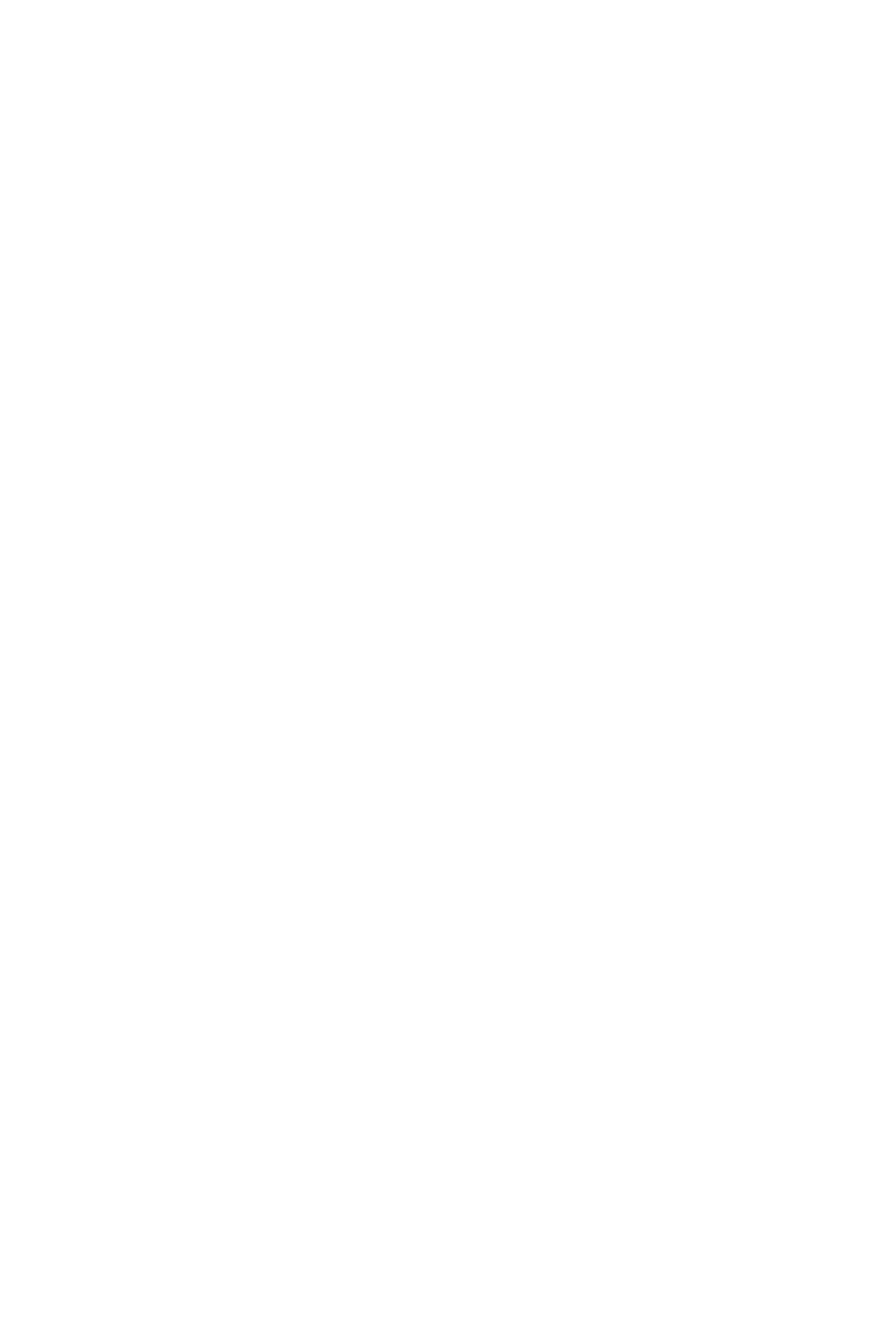
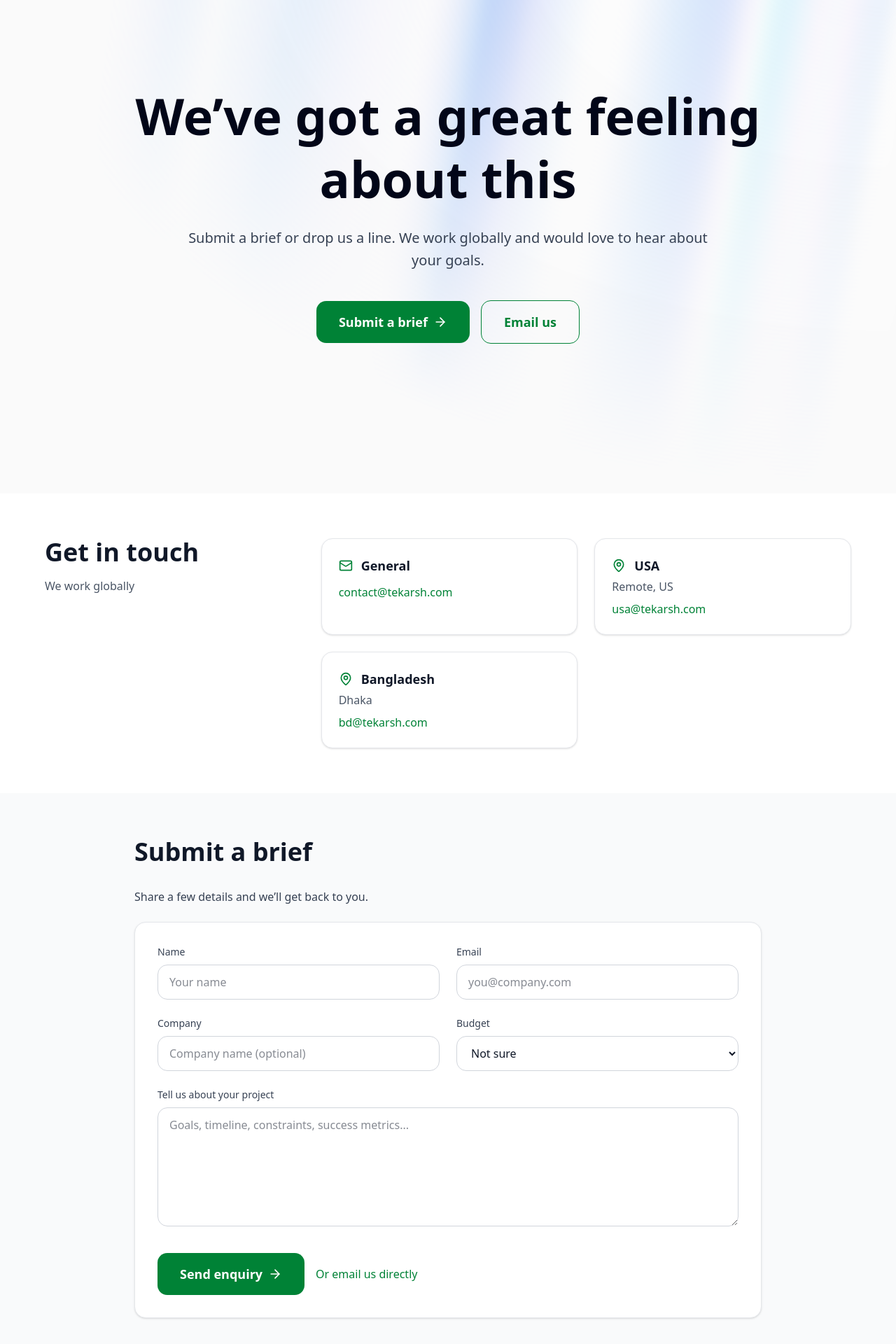
Before and after one commit to NafisaMehreen/Tekarsh-beta, a React (Vite) app: page /contacts in a window 1280 px wide. Before the commit this address had no page. Shown: the part 180-2100 px from the top of the page at 70% size. Before the commit the page ends 800 px from the top, so only its background shows below. Built offline with nearby package versions, Linux system fonts and the light colour scheme.

Commit message:
contacts

```diff
--- a/src/Navbar.jsx
+++ b/src/Navbar.jsx
@@ -10,6 +10,7 @@ export const Navbar = ({ onMenuClick }) => {
     { label: "Home", isActive: true },
     { label: "About", isActive: false },
     { label: "Services", isActive: false },
+    { label: "Contacts", isActive: false },
     { label: "Career", isActive: false },
   ]);
 
@@ -60,6 +61,7 @@ export const Navbar = ({ onMenuClick }) => {
             location.pathname === '/client-services' ||
             location.pathname === '/data-processing'
           )) ||
+          (item.label === "Contacts" && location.pathname === "/contacts") ||
           (item.label === "Career" && location.pathname === "/career")
       }))
     );
@@ -93,6 +95,8 @@ export const Navbar = ({ onMenuClick }) => {
       navigate('/');
     } else if (label === "About") {
       navigate('/about');
+    } else if (label === "Contacts") {
+      navigate('/contacts');
     } else if (label === "Career") {
       navigate('/career');
     } else {
--- a/src/main.jsx
+++ b/src/main.jsx
@@ -8,6 +8,7 @@ import { Qa } from './routes/Qa.jsx'
 import { Dataprocess } from './routes/Dataprocess.jsx'
 import { About } from './routes/About.jsx'
 import { ClientServices } from './routes/ClientServices.jsx'
+import { Contacts } from './routes/Contacts.jsx'
 
 ReactDOM.createRoot(document.getElementById('root')).render(
   <React.StrictMode>
@@ -19,6 +20,7 @@ ReactDOM.createRoot(document.getElementById('root')).render(
         <Route path="/data-processing" element={<Dataprocess />} />
         <Route path="/about" element={<About />} />
         <Route path="/client-services" element={<ClientServices />} />
+        <Route path="/contacts" element={<Contacts />} />
       </Routes>
     </BrowserRouter>
   </React.StrictMode>,
--- a/src/routes/Contacts.jsx
+++ b/src/routes/Contacts.jsx
@@ -0,0 +1,159 @@
+import React, { useMemo } from 'react';
+import { Navbar } from '../Navbar.jsx';
+import { TekarshFooter } from '../components/TekarshFooter.jsx';
+import { AuroraBackground } from '../components/ui/aurora-background.jsx';
+import { Mail, MapPin, ArrowRight } from 'lucide-react';
+
+export const Contacts = () => {
+	const contactEmail = 'contact@tekarsh.com';
+	const usaEmail = 'usa@tekarsh.com';
+	const bdEmail = 'bd@tekarsh.com';
+
+	const mailtoHref = useMemo(() => {
+		const subject = encodeURIComponent('New enquiry via Tekarsh website');
+		const body = encodeURIComponent(
+			'Hi Tekarsh Team,%0D%0A%0D%0A' +
+			"I would like to discuss a new project. Here's a quick summary:%0D%0A%0D%0A" +
+			'- Company:%0D%0A' +
+			'- Budget/Timeline:%0D%0A' +
+			'- Goals:%0D%0A%0D%0A' +
+			'Thanks!'
+		);
+		return `mailto:${contactEmail}?subject=${subject}&body=${body}`;
+	}, [contactEmail]);
+
+	return (
+		<div className="font-sans text-gray-900 scroll-smooth bg-neutral-100 min-h-screen">
+			{/* Navigation */}
+			<div className="fixed top-0 w-full z-50">
+				<Navbar />
+			</div>
+
+			{/* Hero */}
+			<section className="pt-[85px]">
+				<AuroraBackground className="py-20 sm:py-24 lg:py-32">
+					<div className="relative z-10 max-w-5xl mx-auto px-6 text-center">
+						<h1 className="text-5xl md:text-7xl font-bold mb-6 leading-tight animate-fade-in-up">
+							We’ve got a great feeling about this
+						</h1>
+						<p className="text-lg md:text-xl text-gray-700 max-w-3xl mx-auto mb-10 leading-relaxed animate-fade-in-up" style={{ animationDelay: '0.15s' }}>
+							Submit a brief or drop us a line. We work globally and would love to hear about your goals.
+						</p>
+						<div className="flex flex-col sm:flex-row items-center justify-center gap-4 animate-fade-in-up" style={{ animationDelay: '0.25s' }}>
+							<a href="#contact-form" className="bg-green-700 hover:bg-green-800 text-white font-semibold flex items-center justify-center text-base md:text-lg px-8 py-4 rounded-xl transition-colors duration-200 min-touch-target">
+								Submit a brief
+								<ArrowRight className="ml-2 w-5 h-5" />
+							</a>
+							<a href={mailtoHref} className="bg-transparent border border-green-700 text-green-700 hover:bg-green-50 font-semibold flex items-center justify-center text-base md:text-lg px-8 py-4 rounded-xl transition-colors duration-200 min-touch-target">
+								Email us
+							</a>
+						</div>
+					</div>
+				</AuroraBackground>
+			</section>
+
+			{/* Contact Info */}
+			<section className="py-16 px-6 md:px-12 lg:px-16 bg-white">
+				<div className="max-w-6xl mx-auto grid grid-cols-1 md:grid-cols-3 gap-8">
+					<div className="md:col-span-1">
+						<h2 className="text-3xl md:text-4xl font-bold mb-4">Get in touch</h2>
+						<p className="text-gray-600">We work globally</p>
+					</div>
+					<div className="md:col-span-2 grid grid-cols-1 sm:grid-cols-2 gap-6">
+						<div className="p-6 rounded-2xl border border-gray-200 bg-white shadow-sm hover:shadow-md transition-shadow">
+							<div className="flex items-center gap-3 mb-3">
+								<Mail className="w-5 h-5 text-green-700" />
+								<h3 className="text-lg font-semibold">General</h3>
+							</div>
+							<a href={`mailto:${contactEmail}`} className="text-green-700 font-medium hover:underline break-all">{contactEmail}</a>
+						</div>
+
+						<div className="p-6 rounded-2xl border border-gray-200 bg-white shadow-sm hover:shadow-md transition-shadow">
+							<div className="flex items-center gap-3 mb-1">
+								<MapPin className="w-5 h-5 text-green-700" />
+								<h3 className="text-lg font-semibold">USA</h3>
+							</div>
+							<p className="text-gray-600 mb-2">Remote, US</p>
+							<a href={`mailto:${usaEmail}`} className="text-green-700 font-medium hover:underline break-all">{usaEmail}</a>
+						</div>
+
+						<div className="p-6 rounded-2xl border border-gray-200 bg-white shadow-sm hover:shadow-md transition-shadow">
+							<div className="flex items-center gap-3 mb-1">
+								<MapPin className="w-5 h-5 text-green-700" />
+								<h3 className="text-lg font-semibold">Bangladesh</h3>
+							</div>
+							<p className="text-gray-600 mb-2">Dhaka</p>
+							<a href={`mailto:${bdEmail}`} className="text-green-700 font-medium hover:underline break-all">{bdEmail}</a>
+						</div>
+					</div>
+				</div>
+			</section>
+
+			{/* Brief / Contact form */}
+			<section id="contact-form" className="py-16 px-6 md:px-12 lg:px-16 bg-gray-50">
+				<div className="max-w-4xl mx-auto">
+					<h2 className="text-3xl md:text-4xl font-bold mb-8">Submit a brief</h2>
+					<p className="text-gray-700 mb-6">Share a few details and we’ll get back to you.</p>
+					<form
+						onSubmit={(e) => {
+							e.preventDefault();
+							const formData = new FormData(e.currentTarget);
+							const name = String(formData.get('name') || '');
+							const email = String(formData.get('email') || '');
+							const company = String(formData.get('company') || '');
+							const message = String(formData.get('message') || '');
+							const subject = encodeURIComponent(`Project enquiry from ${name || 'Website'}`);
+							const body = encodeURIComponent(
+								`Name: ${name}\nEmail: ${email}\nCompany: ${company}\n\nMessage:\n${message}`
+							);
+							window.location.href = `mailto:${contactEmail}?subject=${subject}&body=${body}`;
+						}}
+						className="bg-white rounded-2xl border border-gray-200 p-6 md:p-8 shadow-sm"
+					>
+						<div className="grid grid-cols-1 md:grid-cols-2 gap-6">
+							<div>
+								<label htmlFor="name" className="block text-sm font-medium text-gray-700 mb-2">Name</label>
+								<input id="name" name="name" type="text" required className="w-full rounded-xl border border-gray-300 px-4 py-3 outline-none focus:ring-2 focus:ring-green-600" placeholder="Your name" />
+							</div>
+							<div>
+								<label htmlFor="email" className="block text-sm font-medium text-gray-700 mb-2">Email</label>
+								<input id="email" name="email" type="email" required className="w-full rounded-xl border border-gray-300 px-4 py-3 outline-none focus:ring-2 focus:ring-green-600" placeholder="you@company.com" />
+							</div>
+							<div>
+								<label htmlFor="company" className="block text-sm font-medium text-gray-700 mb-2">Company</label>
+								<input id="company" name="company" type="text" className="w-full rounded-xl border border-gray-300 px-4 py-3 outline-none focus:ring-2 focus:ring-green-600" placeholder="Company name (optional)" />
+							</div>
+							<div>
+								<label htmlFor="budget" className="block text-sm font-medium text-gray-700 mb-2">Budget</label>
+								<select id="budget" name="budget" className="w-full rounded-xl border border-gray-300 px-4 py-3 outline-none focus:ring-2 focus:ring-green-600">
+									<option value="Not sure">Not sure</option>
+									<option value="Under $10k">Under $10k</option>
+									<option value="$10k – $50k">$10k – $50k</option>
+									<option value="$50k – $100k">$50k – $100k</option>
+									<option value="$100k+">$100k+</option>
+								</select>
+							</div>
+							<div className="md:col-span-2">
+								<label htmlFor="message" className="block text-sm font-medium text-gray-700 mb-2">Tell us about your project</label>
+								<textarea id="message" name="message" required rows={6} className="w-full rounded-xl border border-gray-300 px-4 py-3 outline-none focus:ring-2 focus:ring-green-600" placeholder="Goals, timeline, constraints, success metrics..." />
+							</div>
+						</div>
+
+						<div className="mt-8 flex flex-col sm:flex-row gap-4 sm:items-center">
+							<button type="submit" className="bg-green-700 hover:bg-green-800 text-white font-semibold flex items-center justify-center text-base md:text-lg px-8 py-4 rounded-xl transition-colors duration-200 min-touch-target">
+								Send enquiry
+								<ArrowRight className="ml-2 w-5 h-5" />
+							</button>
+							<a href={`mailto:${contactEmail}`} className="text-green-700 font-medium hover:underline">Or email us directly</a>
+						</div>
+					</form>
+				</div>
+			</section>
+
+			{/* Footer */}
+			<TekarshFooter />
+		</div>
+	);
+};
+
+export default Contacts;
```
